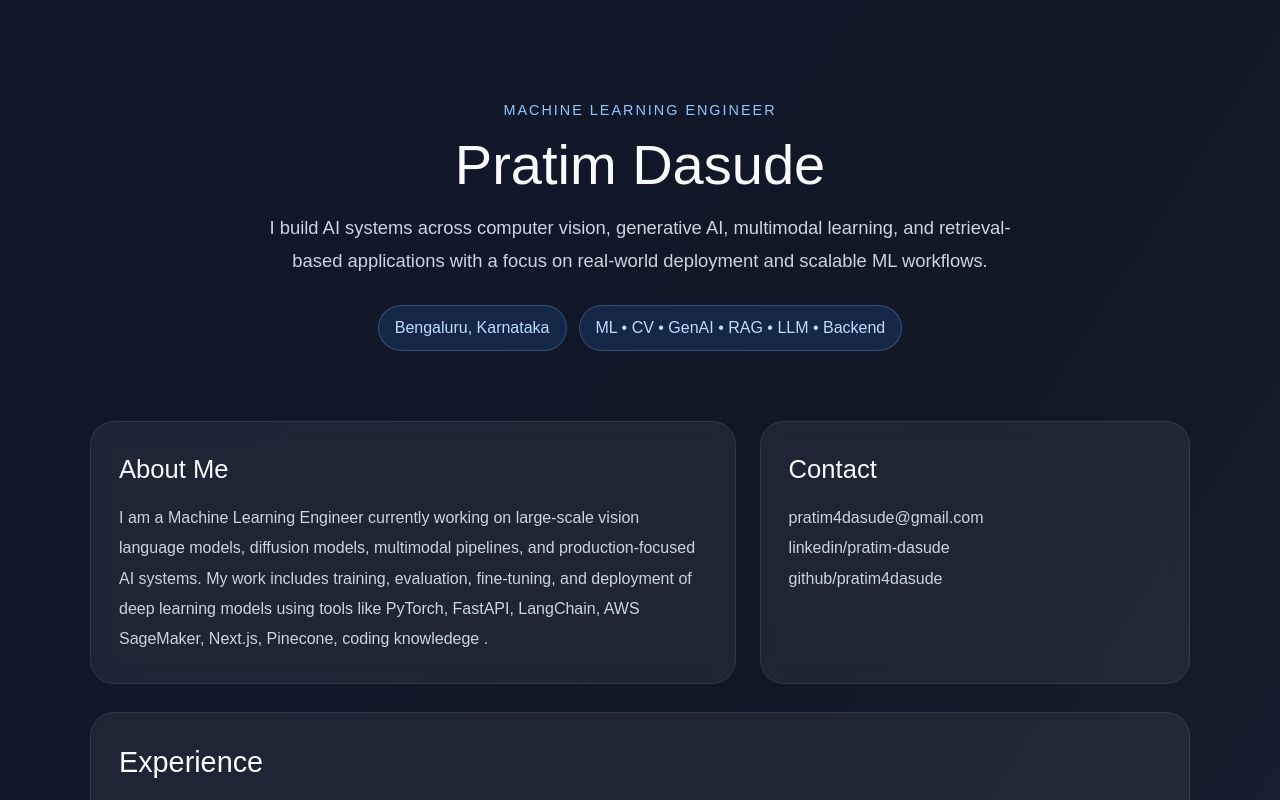
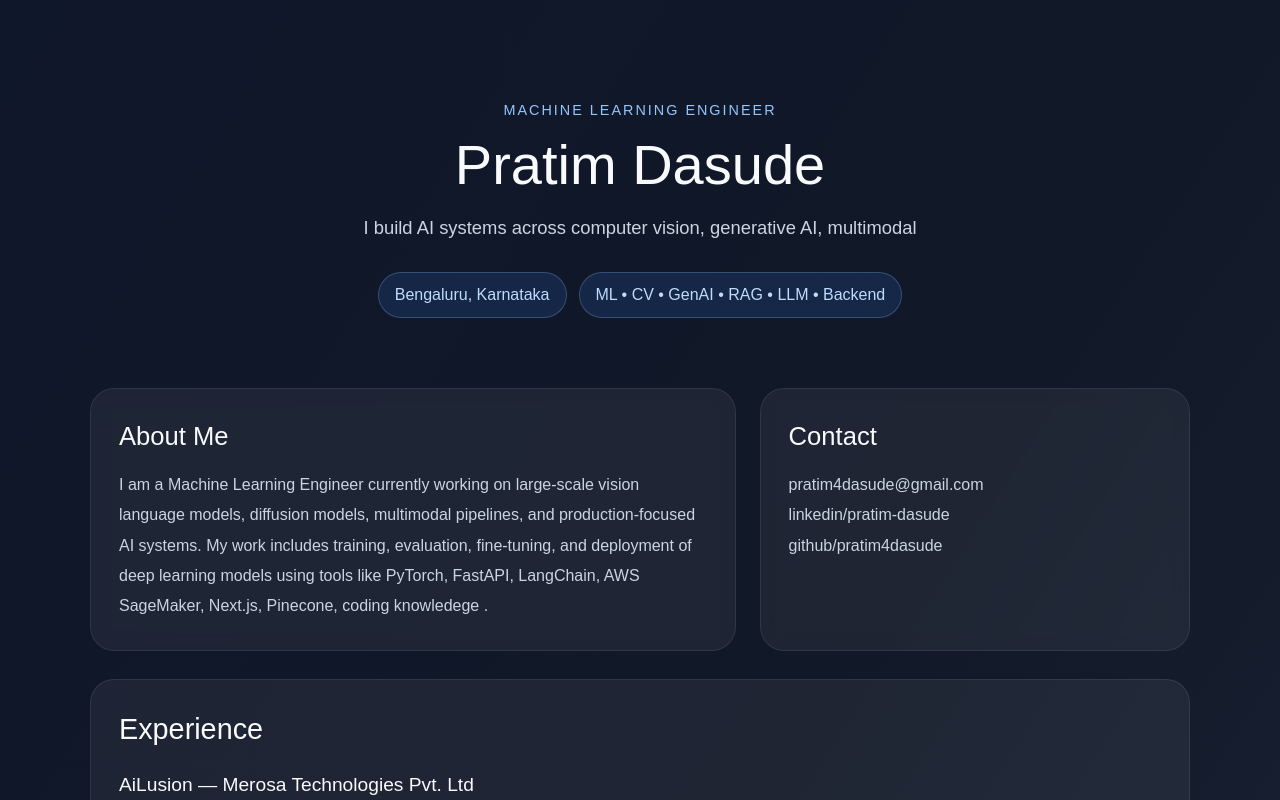
Before and after one commit to pratim4dasude/Personal_dashboard, a Next.js app: page / in a window 1280 px wide. Shown: the top 800 px of the page. Built offline with nearby package versions, Linux system fonts and the light colour scheme.

Commit message:
minor update

```diff
--- a/app/page.tsx
+++ b/app/page.tsx
@@ -89,8 +89,7 @@ export default function Home() {
             }}
           >
             I build AI systems across computer vision, generative AI, multimodal
-            learning, and retrieval-based applications with a focus on real-world
-            deployment and scalable ML workflows.
+
           </p>
 
           <div
```
